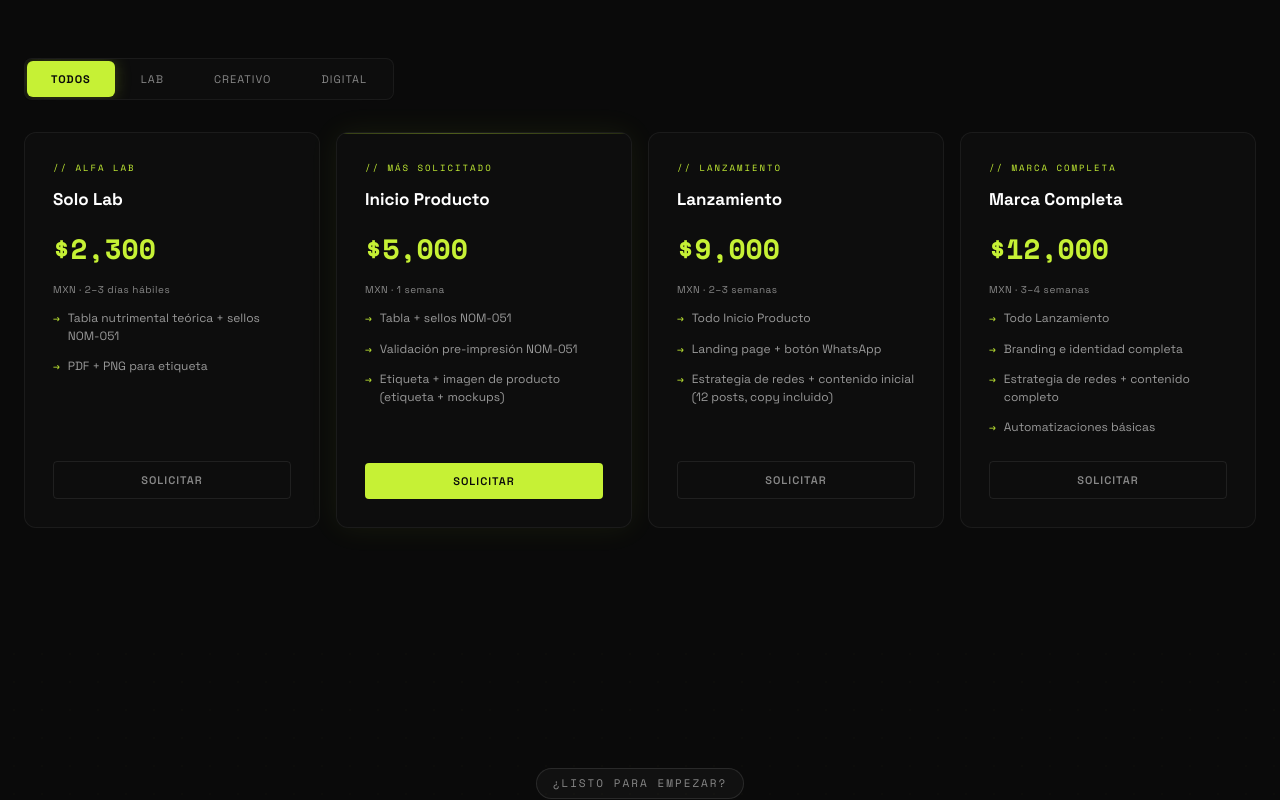
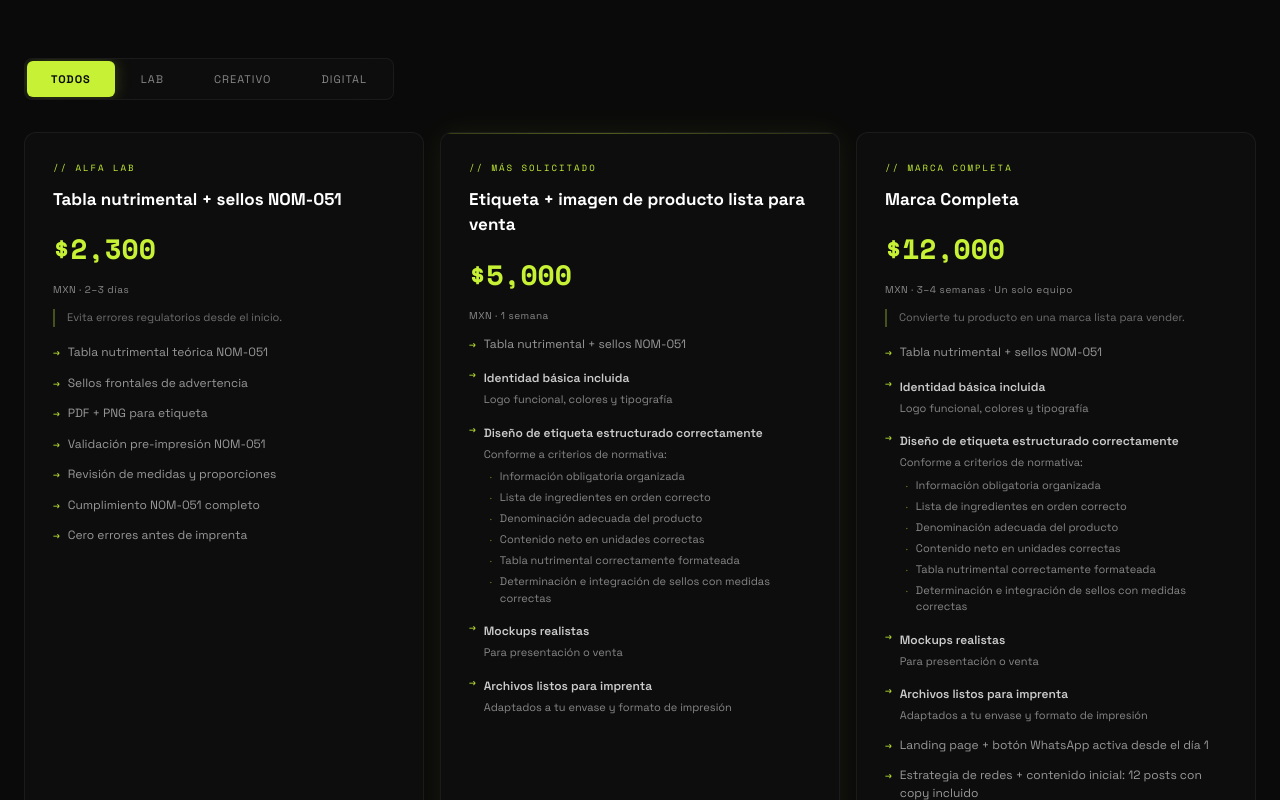
Before and after one commit to melissagallegosg/puntoalfa, a Next.js app: page / in a window 1280 px wide. Shown: the part 4940-5740 px from the top of the page. Built offline with nearby package versions, Linux system fonts and the light colour scheme.

Commit message:
Add files via upload

```diff
--- a/components/Pricing.tsx
+++ b/components/Pricing.tsx
@@ -27,56 +27,95 @@ const packages: Record<Tab, Array<{
   todos: [
     {
       badge: "// Alfa Lab",
-      name: "Solo Lab",
+      name: "Tabla nutrimental + sellos NOM-051",
       price: "$2,300",
-      sub: "MXN · 2–3 días hábiles",
+      sub: "MXN · 2–3 días",
+      description: "Evita errores regulatorios desde el inicio.",
       items: [
-        "Tabla nutrimental teórica + sellos NOM-051",
+        "Tabla nutrimental teórica NOM-051",
+        "Sellos frontales de advertencia",
         "PDF + PNG para etiqueta",
+        "Validación pre-impresión NOM-051",
+        "Revisión de medidas y proporciones",
+        "Cumplimiento NOM-051 completo",
+        "Cero errores antes de imprenta",
       ],
       cta: "Solicitar",
-      waMsg: "Hola Punto Alfa 👋 Me interesa el servicio *Solo Lab* (Tabla nutrimental + sellos NOM-051 · $2,300 MXN). ¿Me pueden dar más información?",
+      waMsg: "Hola Punto Alfa 👋 Me interesa el servicio *Tabla nutrimental + sellos NOM-051* (incluye validación pre-impresión · $2,300 MXN). ¿Me pueden dar más información?",
     },
     {
       badge: "// Más solicitado",
-      name: "Inicio Producto",
+      name: "Etiqueta + imagen de producto lista para venta",
       price: "$5,000",
       sub: "MXN · 1 semana",
       items: [
-        "Tabla + sellos NOM-051",
-        "Validación pre-impresión NOM-051",
-        "Etiqueta + imagen de producto (etiqueta + mockups)",
+        "Tabla nutrimental + sellos NOM-051",
+        {
+          label: "Identidad básica incluida",
+          sub: "Logo funcional, colores y tipografía",
+        },
+        {
+          label: "Diseño de etiqueta estructurado correctamente",
+          sub: "Conforme a criterios de normativa:",
+          subitems: [
+            "Información obligatoria organizada",
+            "Lista de ingredientes en orden correcto",
+            "Denominación adecuada del producto",
+            "Contenido neto en unidades correctas",
+            "Tabla nutrimental correctamente formateada",
+            "Determinación e integración de sellos con medidas correctas",
+          ],
+        },
+        {
+          label: "Mockups realistas",
+          sub: "Para presentación o venta",
+        },
+        {
+          label: "Archivos listos para imprenta",
+          sub: "Adaptados a tu envase y formato de impresión",
+        },
       ],
       star: true,
       cta: "Solicitar",
-      waMsg: "Hola Punto Alfa 👋 Me interesa el paquete *Inicio Producto* (NOM-051 + etiqueta + mockups · $5,000 MXN). ¿Me pueden dar más información?",
-    },
-    {
-      badge: "// Lanzamiento",
-      name: "Lanzamiento",
-      price: "$9,000",
-      sub: "MXN · 2–3 semanas",
-      items: [
-        "Todo Inicio Producto",
-        "Landing page + botón WhatsApp",
-        "Estrategia de redes + contenido inicial (12 posts, copy incluido)",
-      ],
-      cta: "Solicitar",
-      waMsg: "Hola Punto Alfa 👋 Me interesa el paquete *Lanzamiento* (NOM-051 + etiqueta + landing page + redes · $9,000 MXN). ¿Me pueden dar más información?",
+      waMsg: "Hola Punto Alfa 👋 Me interesa el paquete *Etiqueta + imagen de producto lista para venta* (NOM-051 + identidad + etiqueta + mockups · $5,000 MXN). ¿Me pueden dar más información?",
     },
     {
       badge: "// Marca Completa",
       name: "Marca Completa",
       price: "$12,000",
-      sub: "MXN · 3–4 semanas",
+      sub: "MXN · 3–4 semanas · Un solo equipo",
+      description: "Convierte tu producto en una marca lista para vender.",
       items: [
-        "Todo Lanzamiento",
-        "Branding e identidad completa",
-        "Estrategia de redes + contenido completo",
-        "Automatizaciones básicas",
+        "Tabla nutrimental + sellos NOM-051",
+        {
+          label: "Identidad básica incluida",
+          sub: "Logo funcional, colores y tipografía",
+        },
+        {
+          label: "Diseño de etiqueta estructurado correctamente",
+          sub: "Conforme a criterios de normativa:",
+          subitems: [
+            "Información obligatoria organizada",
+            "Lista de ingredientes en orden correcto",
+            "Denominación adecuada del producto",
+            "Contenido neto en unidades correctas",
+            "Tabla nutrimental correctamente formateada",
+            "Determinación e integración de sellos con medidas correctas",
+          ],
+        },
+        {
+          label: "Mockups realistas",
+          sub: "Para presentación o venta",
+        },
+        {
+          label: "Archivos listos para imprenta",
+          sub: "Adaptados a tu envase y formato de impresión",
+        },
+        "Landing page + botón WhatsApp activa desde el día 1",
+        "Estrategia de redes + contenido inicial: 12 posts con copy incluido",
       ],
       cta: "Solicitar",
-      waMsg: "Hola Punto Alfa 👋 Me interesa el paquete *Marca Completa* (lanzamiento completo + identidad + automatizaciones · $12,000 MXN). ¿Me pueden dar más información?",
+      waMsg: "Hola Punto Alfa 👋 Me interesa el paquete *Marca Completa* (NOM-051 + identidad + etiqueta + landing page + redes · $12,000 MXN). ¿Me pueden dar más información?",
     },
   ],
   lab: [
```
